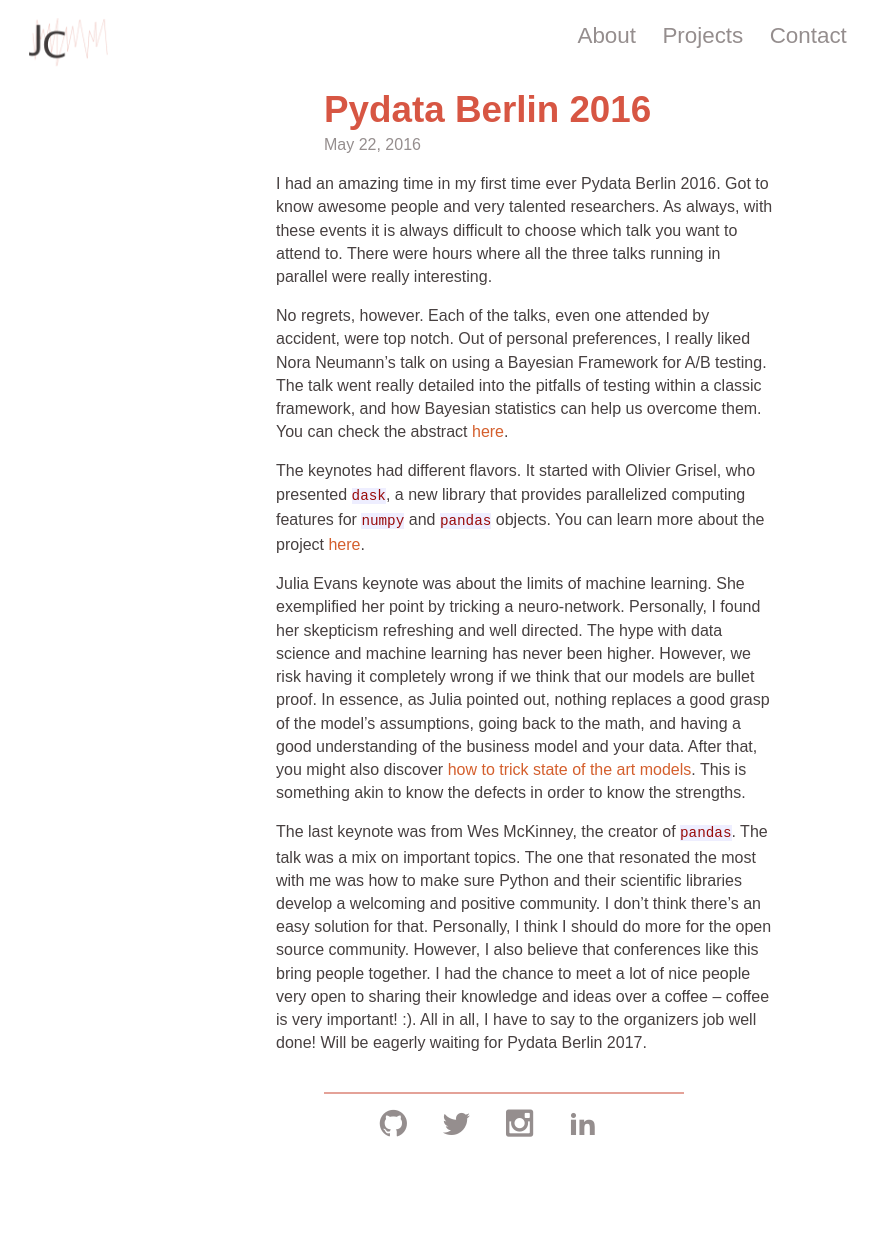
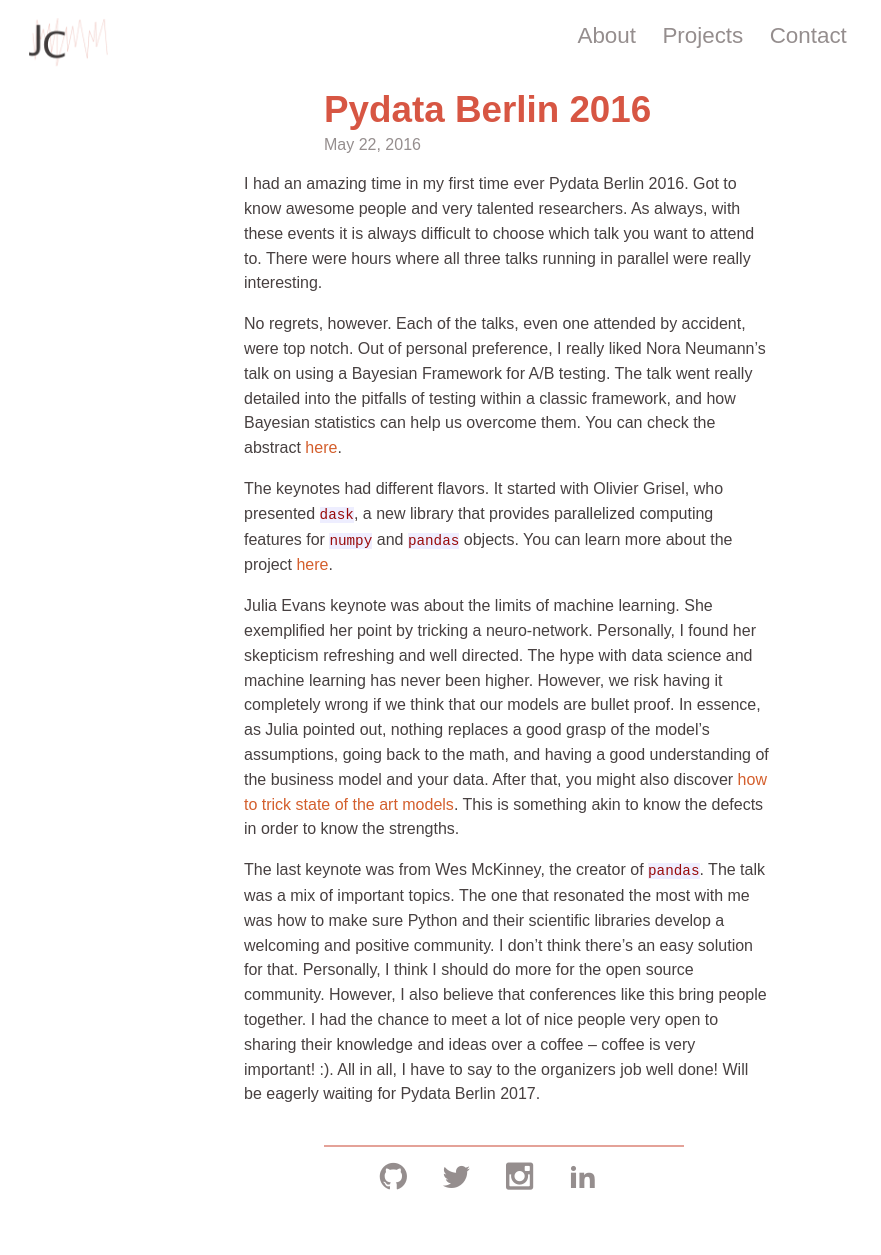
Before and after one commit to jlcoto/jlcoto.github.io, a Jekyll site: the page built from _posts/2016-05-23-pydata.markdown, in a window 1280 px wide. Shown: the whole page, without its empty margins (0-881 px from the left). Built offline with Jekyll 4.4.1, drawn with Linux system fonts in a browser that asks for light colours; comment, search, counter and statistics services are not loaded; before the commit the page ends 1202 px from its top, so only the background shows below that.

Commit message:
second post and style changes

```diff
--- a/_posts/2016-05-23-pydata.markdown
+++ b/_posts/2016-05-23-pydata.markdown
@@ -4,12 +4,12 @@ title:  "Pydata Berlin 2016"
 date:   2016-05-23 00:24:55 +0100
 ---
 
-I had an amazing time in my first time ever Pydata Berlin 2016. Got to know awesome people and very talented researchers. As always, with these events it is always difficult to choose which talk you want to attend to. There were hours where all the three talks running in parallel were really interesting.
+I had an amazing time in my first time ever Pydata Berlin 2016. Got to know awesome people and very talented researchers. As always, with these events it is always difficult to choose which talk you want to attend to. There were hours where all three talks running in parallel were really interesting.
 
-No regrets, however. Each of the talks, even one attended by accident, were top notch. Out of personal preferences, I really liked Nora Neumann's talk on using a Bayesian Framework for A/B testing. The talk went really detailed into the pitfalls of testing within a classic framework, and how Bayesian statistics can help us overcome them. You can check the abstract [here](http://pydata.org/berlin2016/schedule/presentation/17/).
+No regrets, however. Each of the talks, even one attended by accident, were top notch. Out of personal preference, I really liked Nora Neumann's talk on using a Bayesian Framework for A/B testing. The talk went really detailed into the pitfalls of testing within a classic framework, and how Bayesian statistics can help us overcome them. You can check the abstract [here](http://pydata.org/berlin2016/schedule/presentation/17/).
 
 The keynotes had different flavors. It started with Olivier Grisel, who presented `dask`, a new library that provides parallelized computing features for `numpy` and `pandas` objects. You can learn more about the project [here](http://dask.pydata.org/en/latest/).
 
 Julia  Evans keynote was about the limits of machine learning. She exemplified her point by tricking a neuro-network. Personally, I found her skepticism refreshing and well directed. The hype with data science and machine learning has never been higher. However, we risk having it completely wrong if we think that our models are bullet proof. In essence, as Julia pointed out, nothing replaces a good grasp of the model's assumptions, going back to the math, and having a good understanding of the business model and your data. After that, you might also discover [how to trick state of the art models](http://jvns.ca/blog/2016/05/19/a-few-reasons-to-be-skeptical-of-machine-learning-results/). This is something akin to know the defects in order to know the strengths.
 
-The last keynote was from Wes McKinney, the creator of `pandas`. The talk was a mix on important topics. The one that resonated the most with me was how to make sure Python and their scientific libraries develop a welcoming and positive community. I don't think there's an easy solution for that. Personally, I think I should do more for the open source community. However, I also believe that conferences like this bring people together. I had the chance to meet a lot of nice people very open to sharing their knowledge and ideas over a coffee -- coffee is very important! :).  All in all, I have to say to the organizers job well done! Will be eagerly waiting for Pydata Berlin 2017.
+The last keynote was from Wes McKinney, the creator of `pandas`. The talk was a mix of important topics. The one that resonated the most with me was how to make sure Python and their scientific libraries develop a welcoming and positive community. I don't think there's an easy solution for that. Personally, I think I should do more for the open source community. However, I also believe that conferences like this bring people together. I had the chance to meet a lot of nice people very open to sharing their knowledge and ideas over a coffee -- coffee is very important! :).  All in all, I have to say to the organizers job well done! Will be eagerly waiting for Pydata Berlin 2017.
--- a/css/main.css
+++ b/css/main.css
@@ -236,8 +236,9 @@
 }
 
 .post-content {
-	margin-left: -3rem;
-	max-width: 500px;
+	margin-left: -5rem;
+	max-width: 525px;
+	line-height: 155%;
 }
 
 .post-content a:link {
@@ -252,7 +253,7 @@
 
 .image-post {
 	display: block;
-	margin-left: 5%;
+	margin-left: 10%;
     margin-right: 10%;
 }
 
@@ -398,6 +399,12 @@
 		font-size: 1.6em;
 		}
 
+		.highlight {
+		margin-left: 3px;
+		margin-right: -40px;
+		}
+
+
 		.image-post {
 		width: 200px;
 		height: 175px;
@@ -405,8 +412,6 @@
 		margin-left: 5%;
     	margin-right: 10%;
 		}
-
-
 
 		.pandas {
 		width: 75px;
@@ -421,6 +426,10 @@
 		margin-top: 30px;
 		background-size: contain;
 		}
+/*
+		.project-box {
+		margin-left: 20px;
+		}*/
 
 		.project-box h3 {
 		font-size: 12px;
@@ -495,3 +504,6 @@
 		height: 140px;
 		left:12.5%;
 	}
+
+
+/*Correct floating*/
--- a/css/syntax.css
+++ b/css/syntax.css
@@ -72,3 +72,19 @@
 .highlight .lineno {-webkit-user-select: none;-moz-user-select: none; -o-user-select: none;}
 .lineno::-moz-selection {background-color: transparent;} /* Mozilla specific */
 .lineno::selection {background-color: transparent;} /* Other major browsers */
+
+@media screen and (max-width: 599px) {
+	.highlight {
+	padding: 0.3125em 0.55em;
+	}
+	}
+
+
+@media only screen and (min-width:599px) and (max-width: 799px) {
+	.highlight {
+	padding: 0.3125em 0.55em;
+	margin-left: 3px;
+	margin-right: -10px;
+	}
+	}
+}
```
Also changed, not shown: _posts/2016-06-18-kernel-density.markdown (added, +76 -0 lines), img/histogram.png (added), img/kdensity.png (added), img/true_dist.png (added).
